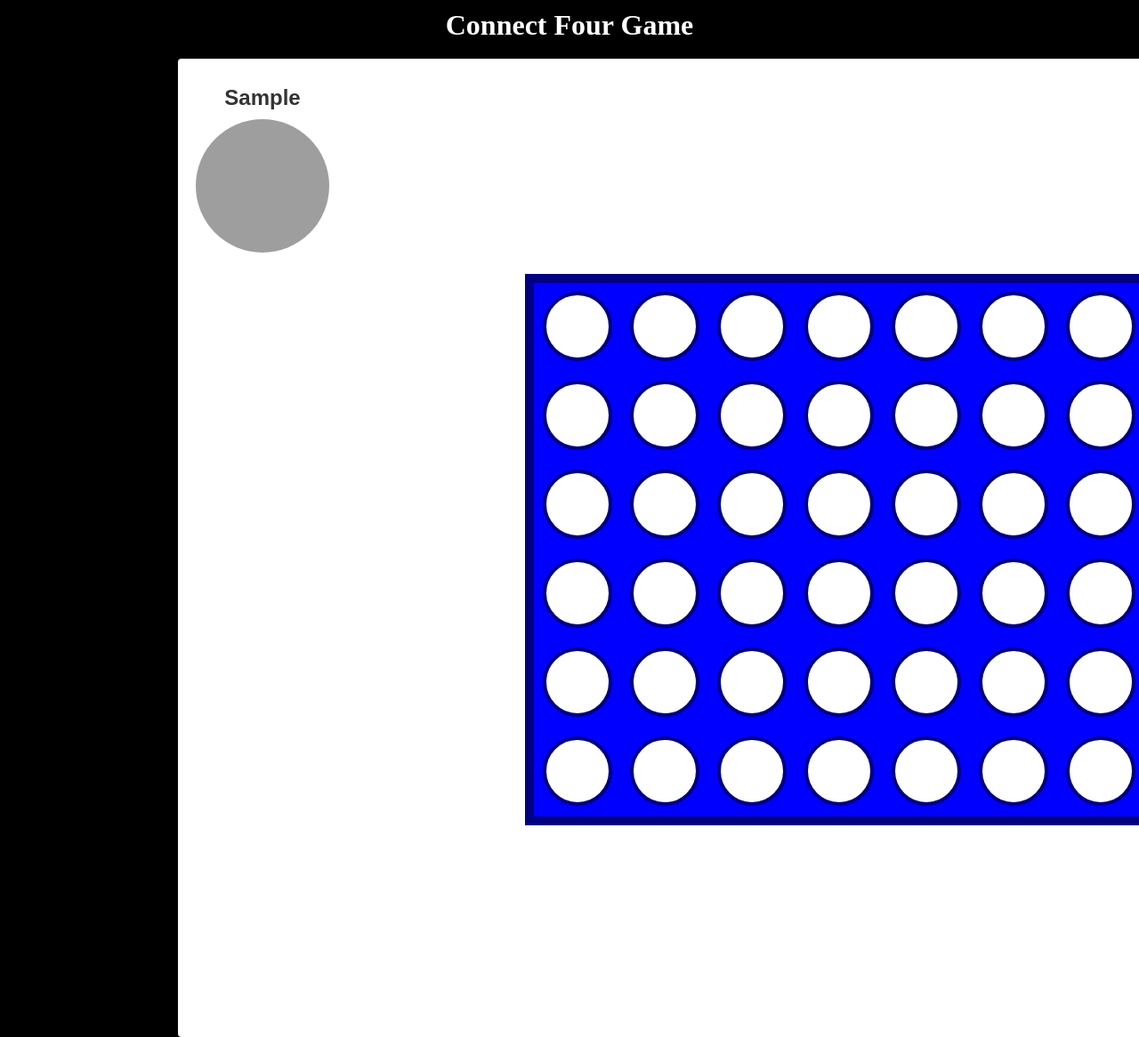
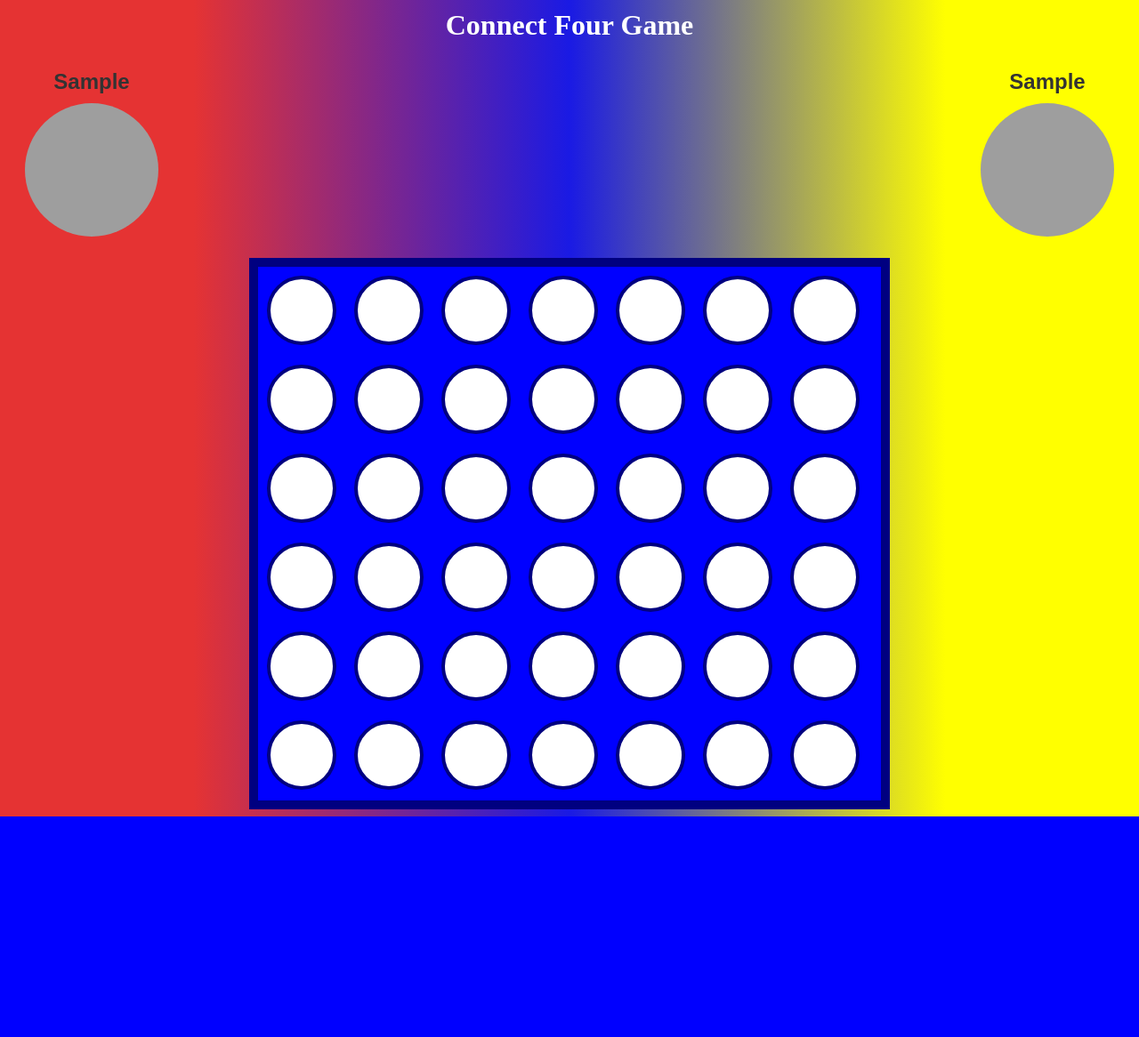
Before and after one commit to Tasks312/Tasks-312Project, a Python web app: template App/templates/board.html in a window 1280 px wide; the page is wider, and only the part inside the window is pictured. Shown: that part at 89% size. After the commit the page ends 918 px from the top of that part, so only its background shows below. Run offline with Jinja, Linux system fonts and the light colour scheme; the template is opened without the code that fills it: most values are stand-ins (such as "Sample title", 1, 10 or a date in 2020); grey boxes are pictures that could not be loaded.

Commit message:
Changes to board displaying from server, css, html
Just some changes to Board html and css.
For now user is directed to a gameboard (Finally shows board) /board/<lobby_id> only if its a user that didnt create the lobby and presses on join-lobby. Might have to redirect to a board after user creates, this way works for both non created by user and created by user as well.

```diff
--- a/App/db.py
+++ b/App/db.py
@@ -324,7 +324,7 @@ def get_profile_picture(user):
     if (user and "image_id" in user):
         return "/static/images/userimage" + str(user["image_id"]) + ".jpg"
 
-    return "static/images/defaultImg.jpg"
+    return "/static/images/defaultImg.jpg"
 
 def get_profile_picture_from_username(username: str):
     return get_profile_picture(get_user_by_name(username))
--- a/App/static/css/gameboard.css
+++ b/App/static/css/gameboard.css
@@ -7,6 +7,9 @@ body {
     font-family: Arial;
 
 
+    background-color: rgb(246, 253, 251);
+    background: rgb(229,51,51);
+    background: linear-gradient(90deg, rgba(229,51,51,1) 17%, rgba(26,26,228,1) 50%, rgba(255,255,0,1) 83%);
 }
 h1 {
     color: white;
@@ -73,16 +76,6 @@ h1 {
     border-radius: 50%;
 
 }
-
-
-
-.container {
-    position: absolute;
-    top: 66px;
-    left: 200px;
-    width: 1500px;
-    height: 1100px;
-    background: #FFFFFF;
-    border-radius: 4px;
-    box-shadow: 0px 0px 1px #171a1f, 0px 0px 2px #171a1f;
+.winner {
+    background-color: white;
 }
--- a/App/static/js/lobbyFunction.js
+++ b/App/static/js/lobbyFunction.js
@@ -18,6 +18,7 @@ function joinLobby(lobby_id) {
     request.onreadystatechange = function () {
         if (this.readyState === 4 && this.status === 200) {
             console.log(this.response);
+            window.location.href = "/board/" + lobby_id
         }
     }
     request.open("POST", "/join-lobby/" + lobby_id);
--- a/App/templates/board.html
+++ b/App/templates/board.html
@@ -4,13 +4,12 @@
     <meta charset="UTF-8">
     <meta name="viewport" content="width=device-width, initial-scale=1.0, user-scalable=no">
     <title>Connect 4</title>
-     <link rel="stylesheet" type="text/css" href="static/css/gameboard.css"/>
-    <script src="static/js/boardFunction.js"></script>
+     <link rel="stylesheet" type="text/css" href="/static/css/gameboard.css"/>
+    <script src="/static/js/boardFunction.js"></script>
 </head>
 <body>
     <h1>Connect Four Game</h1>
-    <h2 id="winner"></h2>
-    <div class="container" id="game-container">
+    <h2 class="winner" id="winner"></h2>
     <div id="player-info">
         <div class="player">
             <h3>{{p1}}</h3>
@@ -21,6 +20,7 @@
             <img src={{p2_pic}} alt="Player 2 Image" class="rightImage">
         </div>
     </div>
+    <div class="container" id="game-container">
         <div id="board"></div>
     </div>
 </body>
```
Also changed, not shown: App/__init__.py (+21 -7 lines). Lines whose indentation alone changed are shown as unchanged.
